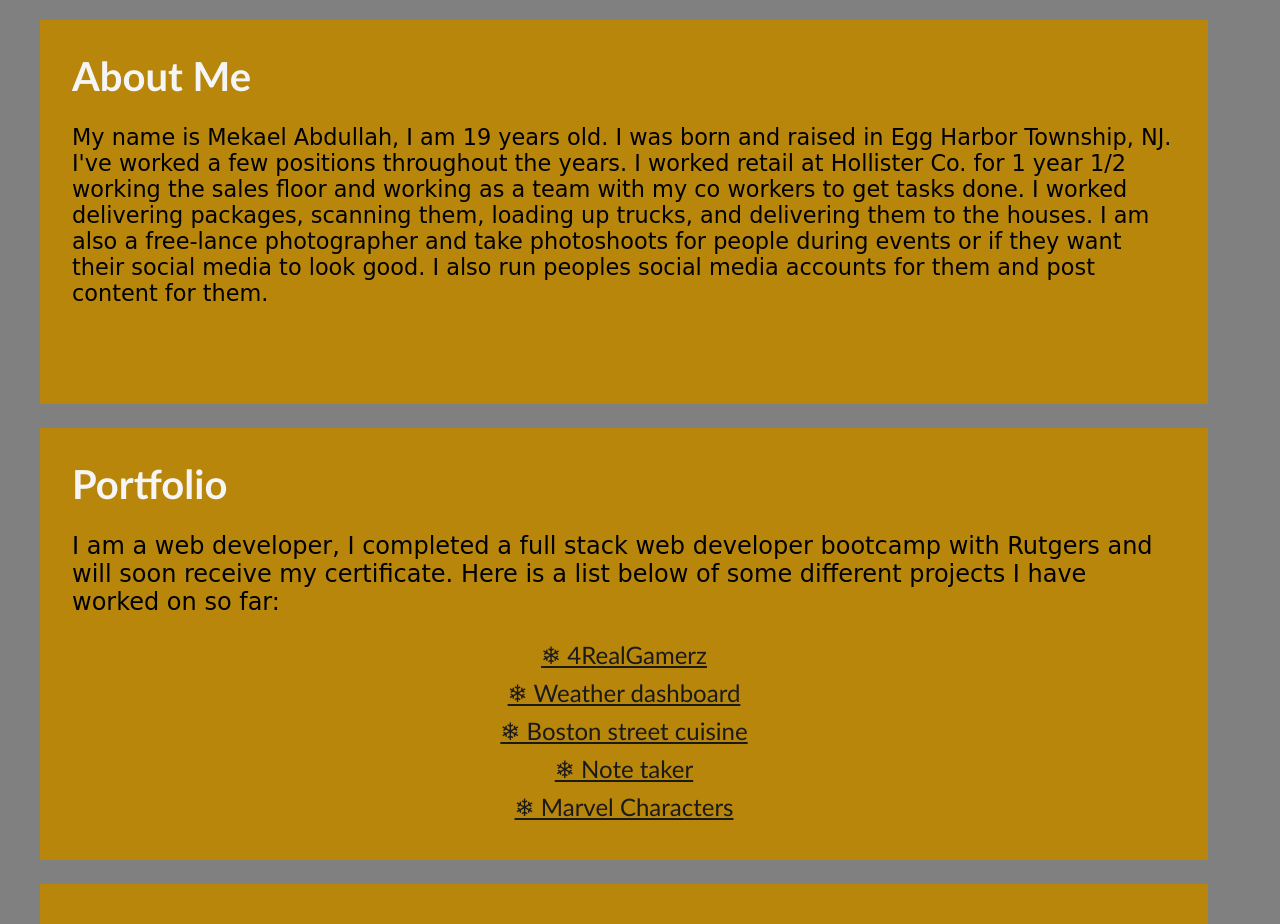
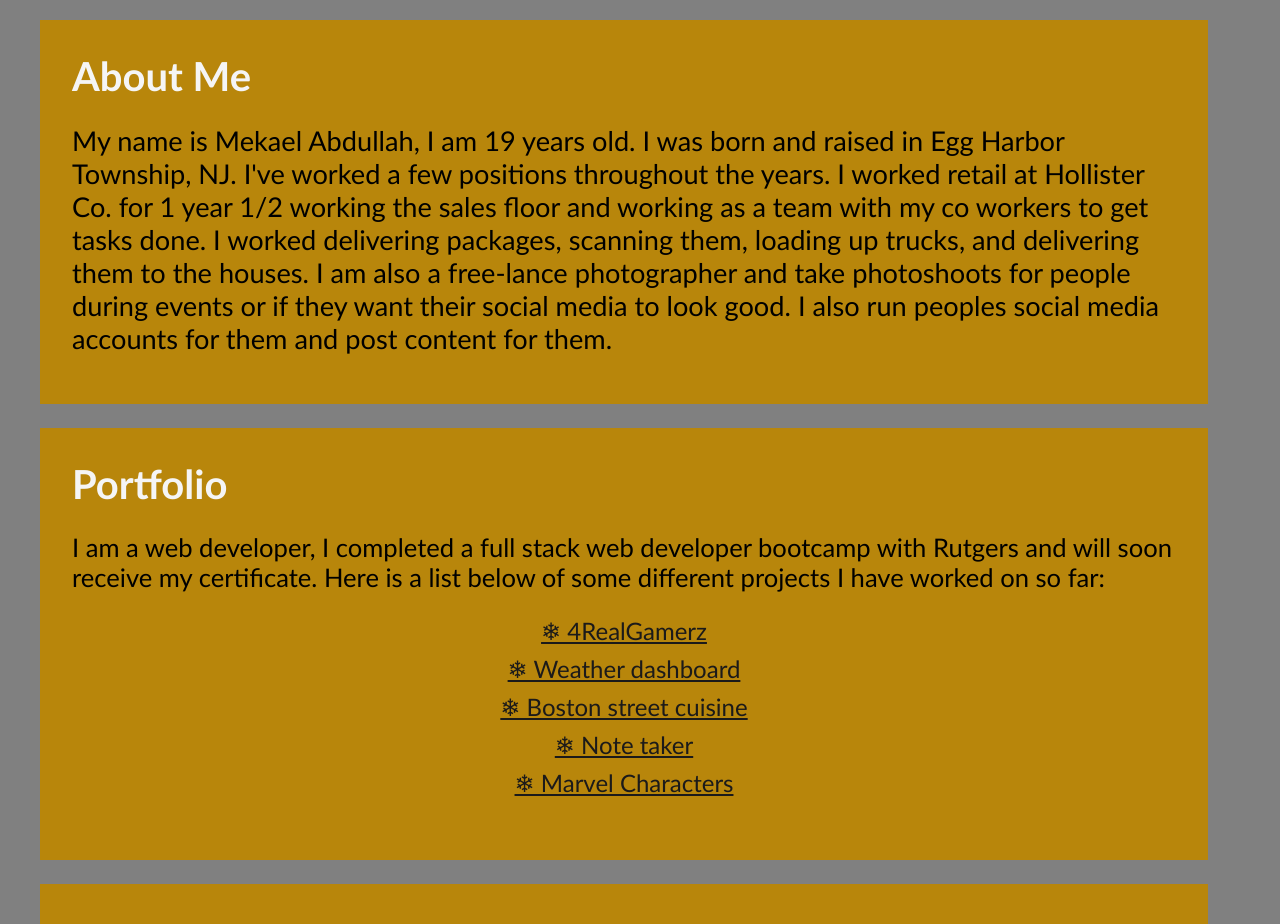
Before and after one commit to mekael18/Professional-portfolio, a plain HTML site: page index.html in a window 1280 px wide. Shown: the part 1980-2904 px from the top of the page. Drawn offline with Linux system fonts and the light colour scheme.

Commit message:
fixed cursive

```diff
--- a/02-Challenge/Assets/style.css
+++ b/02-Challenge/Assets/style.css
@@ -169,8 +169,8 @@ p {
 }
 
 .resume p {
-    font-family: cursive;
-    font-size: 1.5rem;
+    font-family: 'Gill Sans', 'Gill Sans MT', Calibri, 'Trebuchet MS', sans-serif;
+    font-size: 1.6rem;
     color: black;
     display: block;
     margin-bottom: 1.5rem;
@@ -186,8 +186,8 @@ p {
 }
 
 .about-me p {
-    font-family: cursive;
-    font-size: 1.4rem;
+    font-family: 'Gill Sans', 'Gill Sans MT', Calibri, 'Trebuchet MS', sans-serif;
+    font-size: 1.7rem;
     color: black;
 }
 .content div {
```
